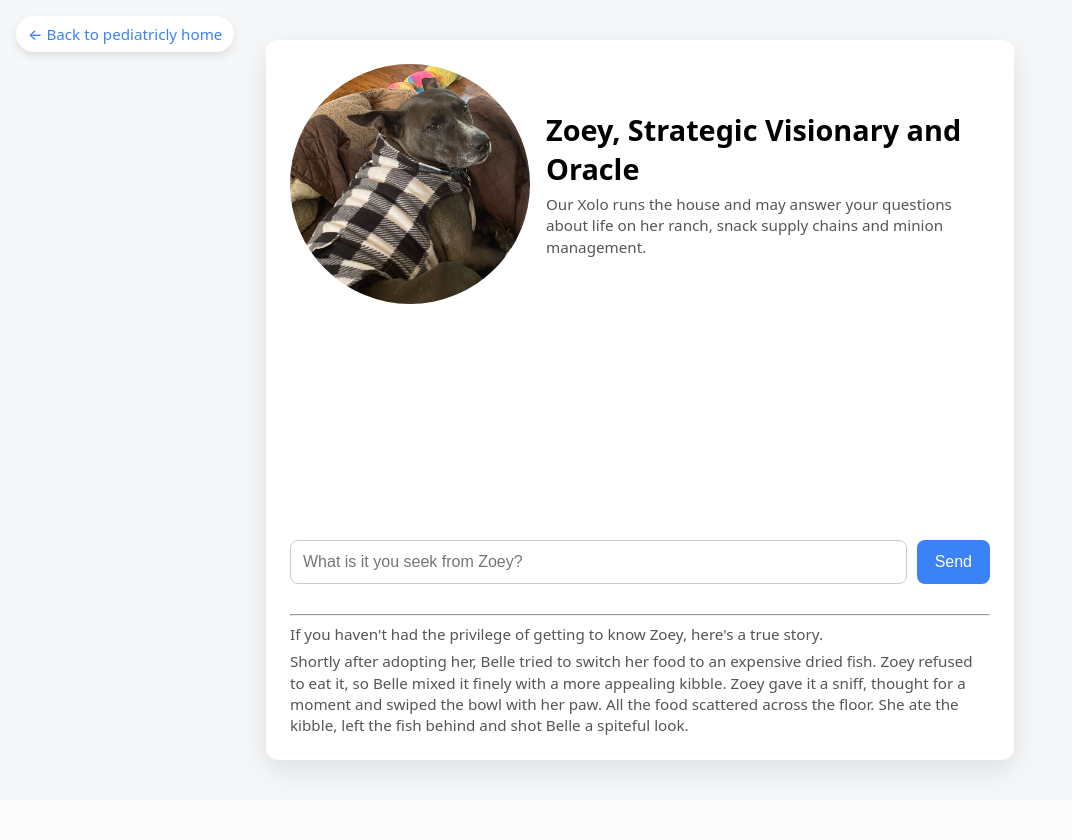
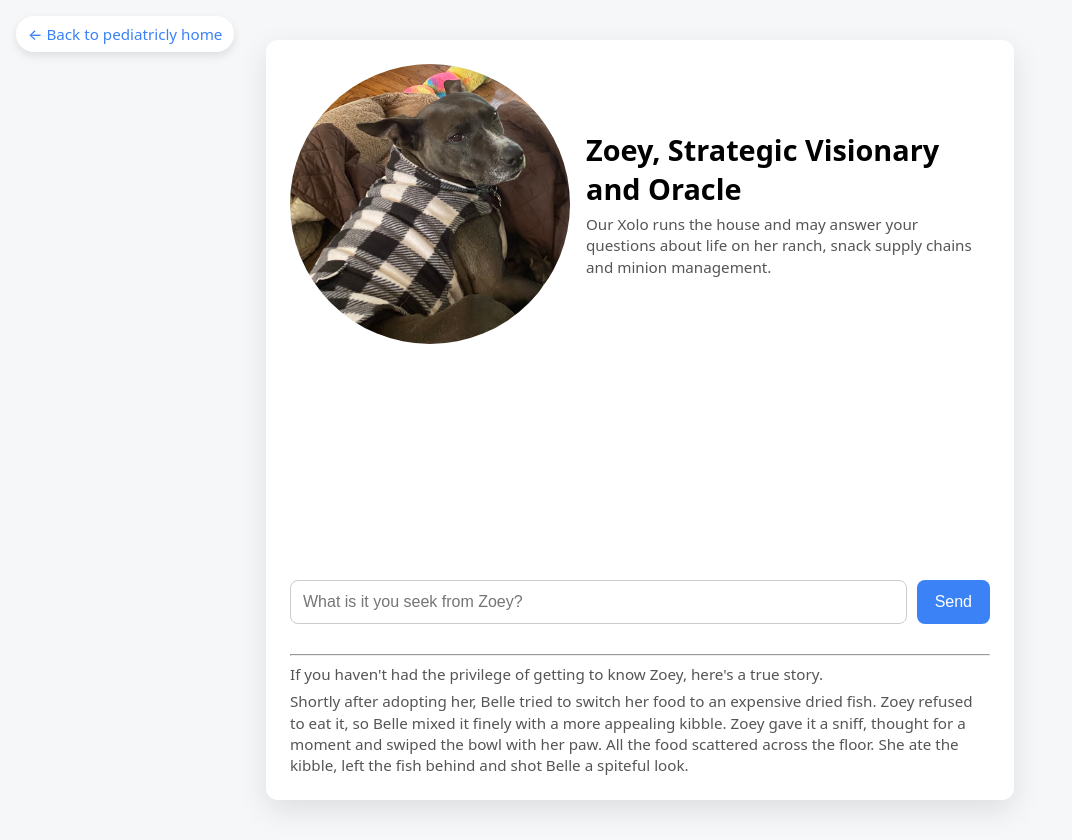
Before and after one commit to pediatricly/xolobot, a Django app: page / in a window 1280 px wide. Shown: the whole page, without its empty margins (0-1072 px from the left). Before the commit the page ends 779 px from the top, so only its background shows below. Run offline with Django 5.2, Linux system fonts and the light colour scheme.

Commit message:
bigger zoey 3

```diff
--- a/chatbot/static/chatbot/style.css
+++ b/chatbot/static/chatbot/style.css
@@ -21,8 +21,8 @@ body {
 }
 
 .header img {
-    width: 240px;
-    height: 240px;
+    width: 280px;
+    height: 280px;
     border-radius: 50%;
     object-fit: cover;
 }
```
